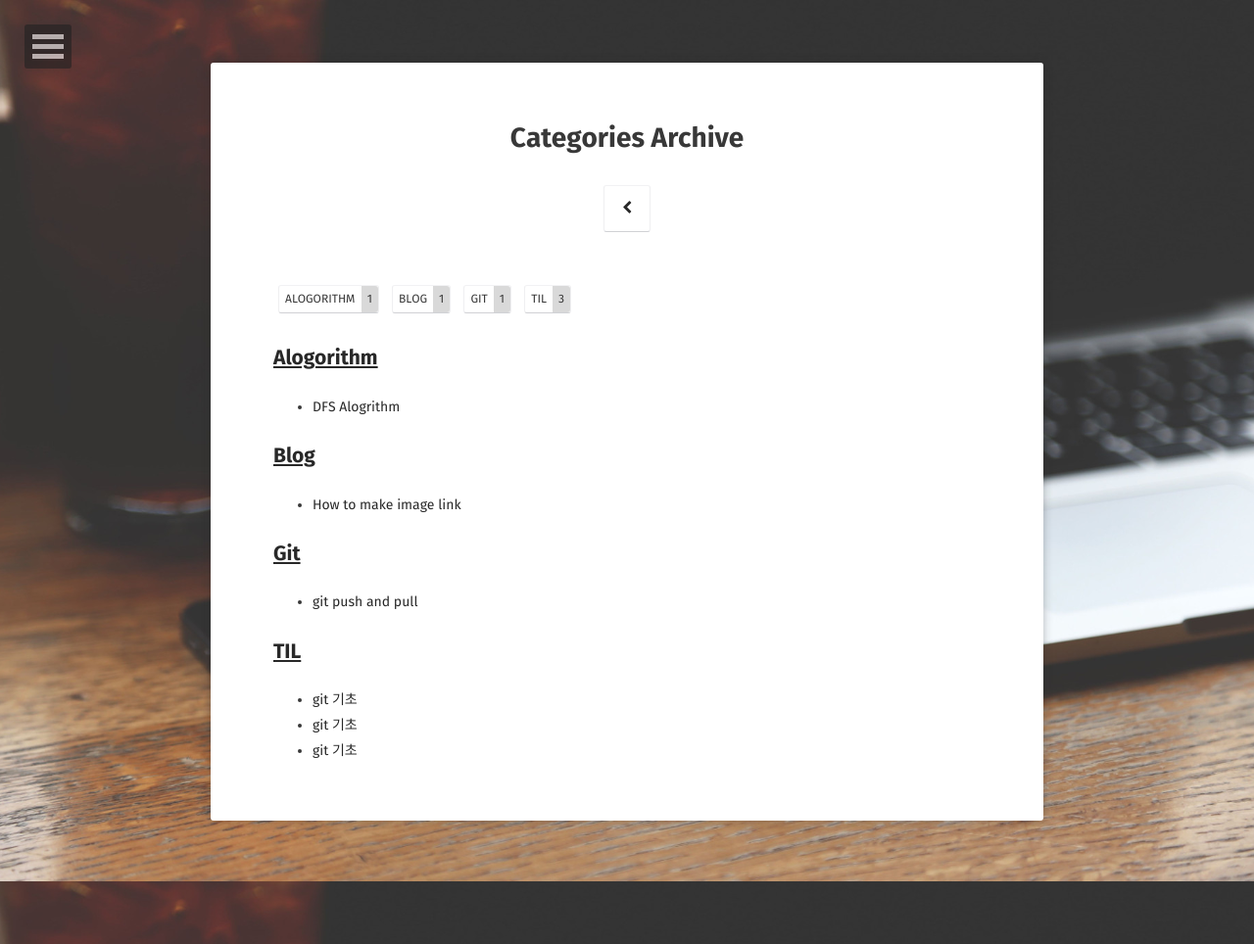
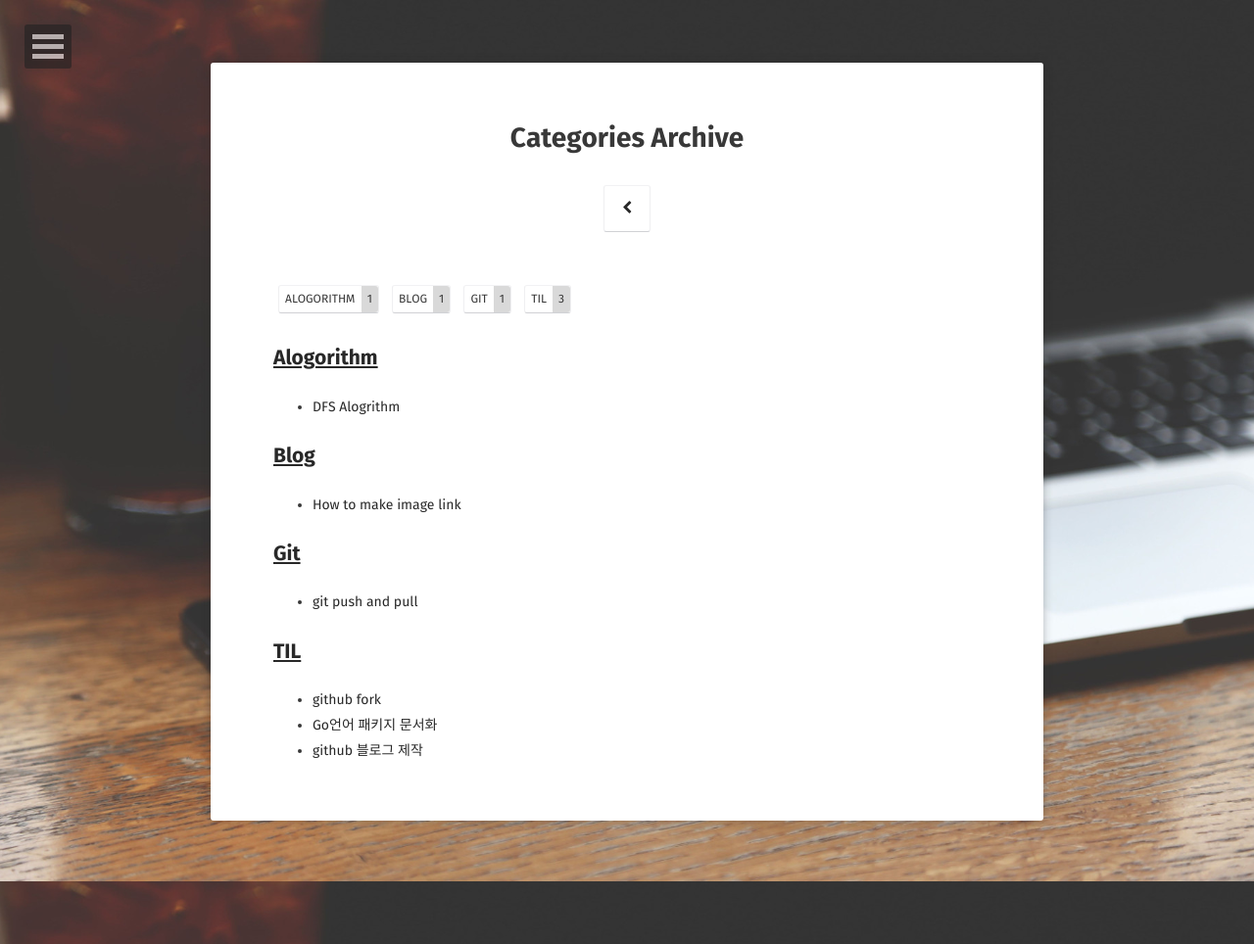
Before and after one commit to unihit/unihit.github.io, a Jekyll site: the page built from categories/index.html, in a window 1280 px wide. Shown: the whole page at 98% size. Built offline with Jekyll 4.4.1, drawn with Linux system fonts in a browser that asks for light colours; some web fonts are replaced.

Commit message:
Update title 3 TIL.md

```diff
--- a/_posts/2020-08-12-TIL-2020-08-12.md
+++ b/_posts/2020-08-12-TIL.md
@@ -1,7 +1,6 @@
 ---
 layout: post
 title: github 블로그 제작
-title: git 기초
 date: 2020-08-12
 excerpt: "2020-08-12 (수) github 블로그 제작,"
 category: [TIL]
--- a/_posts/2020-08-14-TIL.md
+++ b/_posts/2020-08-14-TIL.md
@@ -1,7 +1,6 @@
 ---
 layout: post
 title: github fork
-title: git 기초
 date: 2020-08-14
 excerpt: "2020-08-14 (금) Github fork"
 category: [TIL]
```
Also changed, not shown: _posts/2020-08-13-TIL.md (+0 -1 lines).
